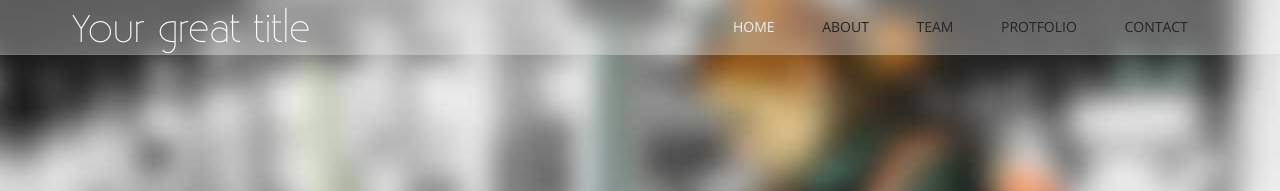
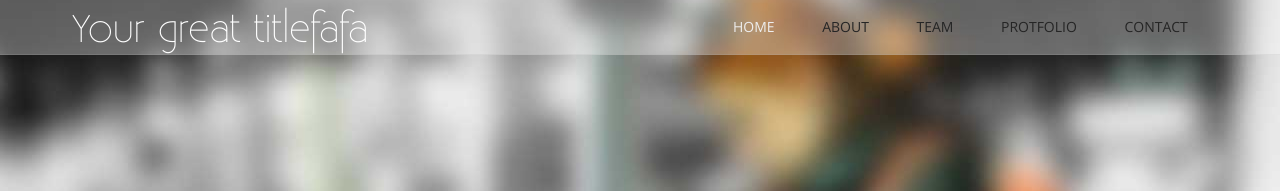
Before and after one commit to alberto5678/minisite-sommet-tdj, a Jekyll site: the page built from index.html, in a window 1280 px wide and 900 px high. Shown: the top 191 px of the window. Built offline with Jekyll 4.4.1, drawn with Linux system fonts in a browser that asks for light colours; nearby versions of some CDN libraries; some web fonts are replaced.

Commit message:
Update _config.yml

```diff
--- a/_config.yml
+++ b/_config.yml
@@ -1,6 +1,6 @@
 # Modifiez ce document
 # Site settings
-title: Your great title
+title: Your great titlefafa
 email: your-email@domain.com
 description: > # this means to ignore newlines until "baseurl:"
   Write an awesome description for your new site here. You can edit this
```
